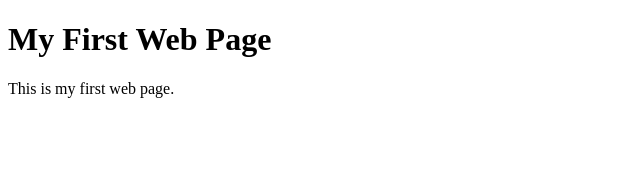
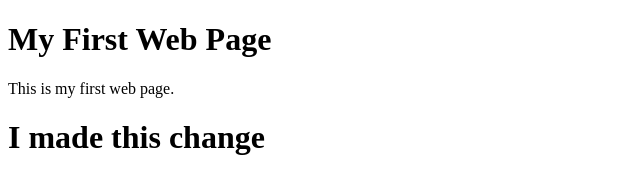
Before and after one commit to dilshankarunarathne/js-pong, a plain HTML site: page index.html in a window 1280 px wide. Shown: the whole page, without its empty margins (0-640 px from the left). Drawn offline with Linux system fonts and the light colour scheme.

Commit message:
Updated index.html file
Added a new h1 tag...

```diff
--- a/index.html
+++ b/index.html
@@ -6,5 +6,7 @@
 <body>
     <h1>My First Web Page</h1>
     <p>This is my first web page.</p>
+
+    <h1>I made this change</h1>
 </body>
 </html>
```
